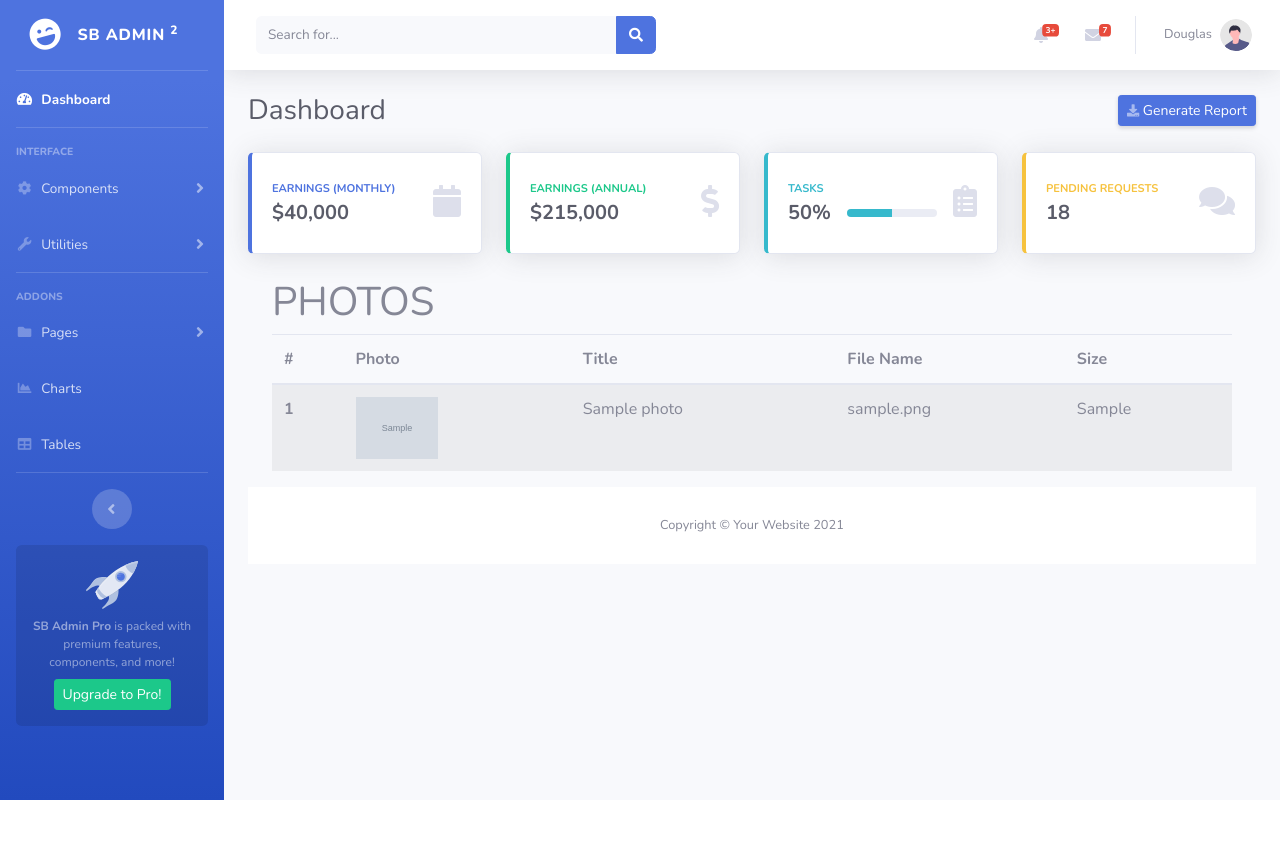
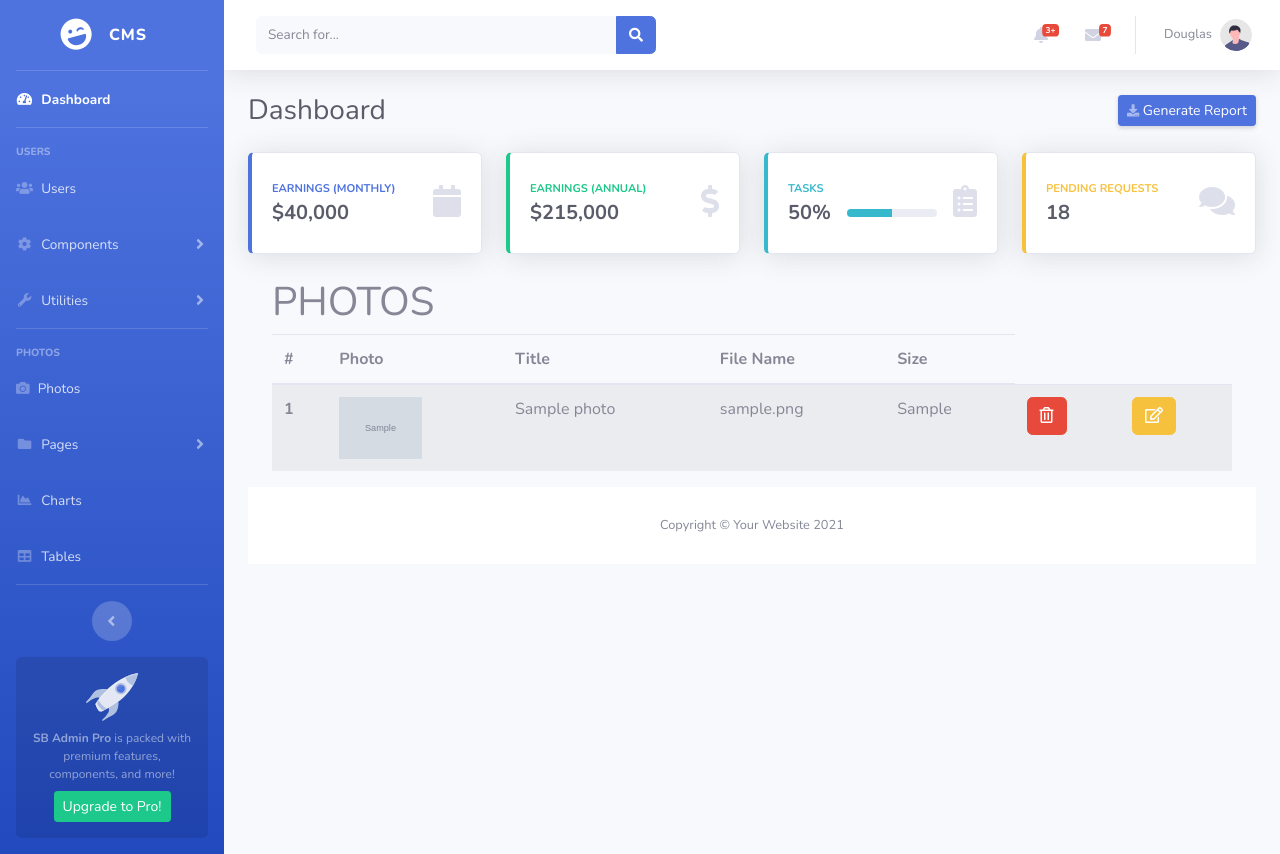
Before and after one commit to Neverlanders/blogoop2022, a PHP site: page /admin/photos.php in a window 1280 px wide. Before the commit the page ends 800 px from the top, so only its background shows below. Run offline with PHP 8.4, Linux system fonts and the light colour scheme; the visitor is signed in with stand-in values (Sample User, id 1); tables that the repository leaves empty or names only in its code hold one stand-in row (values such as "Sample post"); grey boxes marked "Sample" are stand-in pictures; some libraries are stand-ins or nearby versions.

Commit message:
delete pagina

```diff
--- a/admin/includes/Photo.php
+++ b/admin/includes/Photo.php
@@ -2,7 +2,7 @@
     class Photo extends Db_object{
         protected static $db_table = "photos";
         protected static $db_table_fields = array('title','description', 'filename', 'type', 'size');
-        public $photo_id;
+        public $id;
         public $title;
         public $description;
         public $filename;
@@ -20,7 +20,6 @@
             UPLOAD_ERR_NO_TMP_DIR => "Missing a temporary folder",
             UPLOAD_ERR_CANT_WRITE => "Failed to write to disk",
             UPLOAD_ERR_EXTENSION => "A php extension stopped your upload",
-UPLO
         );
 
         /***methodes***/
@@ -68,6 +67,15 @@
         public function picture_path(){
             return $this->upload_directory.DS.$this->filename;
         }
+        public function delete_photo(){
+            if($this->delete()){
+                $target_path = SITE_ROOT.DS.'admin'.DS.$this->picture_path();
+                return unlink($target_path) ? true : false;
+            }else{
+                return false;
+            }
+        }
+
 
 }
 ?>
--- a/admin/includes/sidebar.php
+++ b/admin/includes/sidebar.php
@@ -11,7 +11,7 @@
             <div class="sidebar-brand-icon rotate-n-15">
                 <i class="fas fa-laugh-wink"></i>
             </div>
-            <div class="sidebar-brand-text mx-3">SB Admin <sup>2</sup></div>
+            <div class="sidebar-brand-text mx-3">CMS</div>
         </a>
 
         <!-- Divider -->
@@ -29,8 +29,14 @@
 
         <!-- Heading -->
         <div class="sidebar-heading">
-            Interface
+            Users
         </div>
+        <!-- Nav Item - Tables -->
+        <li class="nav-item">
+            <a class="nav-link" href="users.php">
+                <i class="fas fa-users"></i>
+                <span>Users</span></a>
+        </li>
 
         <!-- Nav Item - Pages Collapse Menu -->
         <li class="nav-item">
@@ -72,9 +78,14 @@
 
         <!-- Heading -->
         <div class="sidebar-heading">
-            Addons
+            Photos
         </div>
-
+        <!-- Nav Item - Tables -->
+        <li class="nav-item">
+            <a class="nav-link" href="photos.php">
+                <i class="fas fa-camera"></i>
+                <span>Photos</span></a>
+        </li>
         <!-- Nav Item - Pages Collapse Menu -->
         <li class="nav-item">
             <a class="nav-link collapsed" href="#" data-toggle="collapse" data-target="#collapsePages"
--- a/admin/photos.php
+++ b/admin/photos.php
@@ -24,13 +24,17 @@
                 </tr>
                 </thead>
                 <tbody>
+
+
                 <?php foreach($photos as $photo): ?>
                     <tr>
-                        <th scope="row"><?php echo $photo->photo_id; ?></th>
-                        <td><img src="<?php echo $photo->picture_path(); ?>" height="62" widt="62" alt="<?php echo $photo->title ?>"></td>
+                        <th scope="row"><?php echo $photo->id; ?></th>
+                        <td><img src="<?php  echo ($photo->picture_path()) ?  $photo->picture_path(): "nok" ?>" height="62" widt="62" alt="<?php echo $photo->title ?>"></td>
                         <td><?php echo $photo->title; ?></td>
                         <td><?php echo $photo->filename; ?></td>
                         <td><?php echo $photo->size; ?></td>
+                        <td><a href="delete_photo.php?id=<?php echo $photo->id; ?>" class="btn btn-danger"><i class="far fa-trash-alt"></i></a></td>
+                        <td><a href="edit_photo.php?id=<?php echo $photo->id; ?>" class="btn btn-warning"><i class="far fa-edit"></i></a></td>
                     </tr>
                 <?php endforeach; ?>
 
```
Also changed, not shown: admin/delete_photo.php (added, +22 -0 lines), admin/users.php (+46 -0 lines), admin/edit_photo.php (added).
